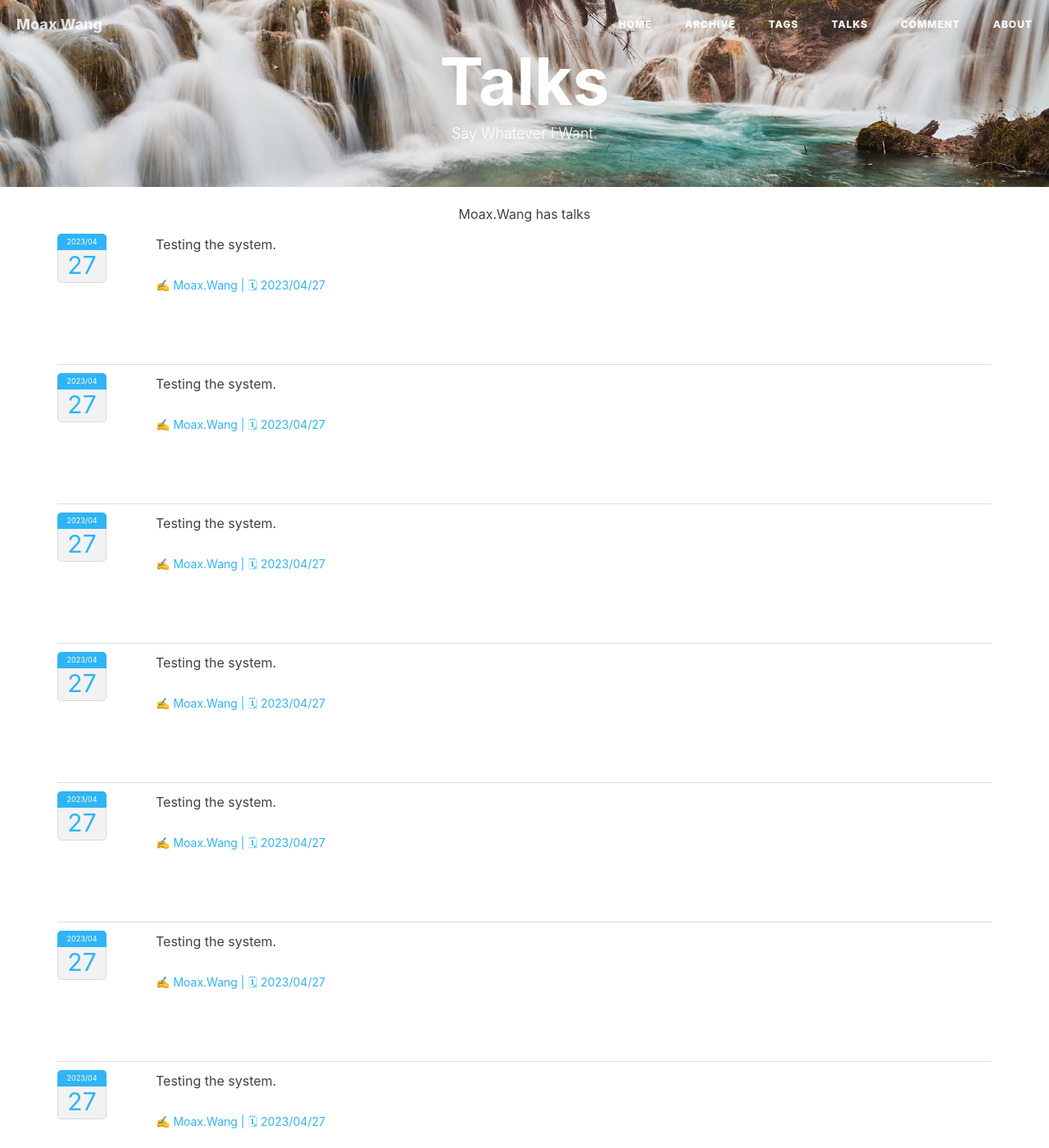
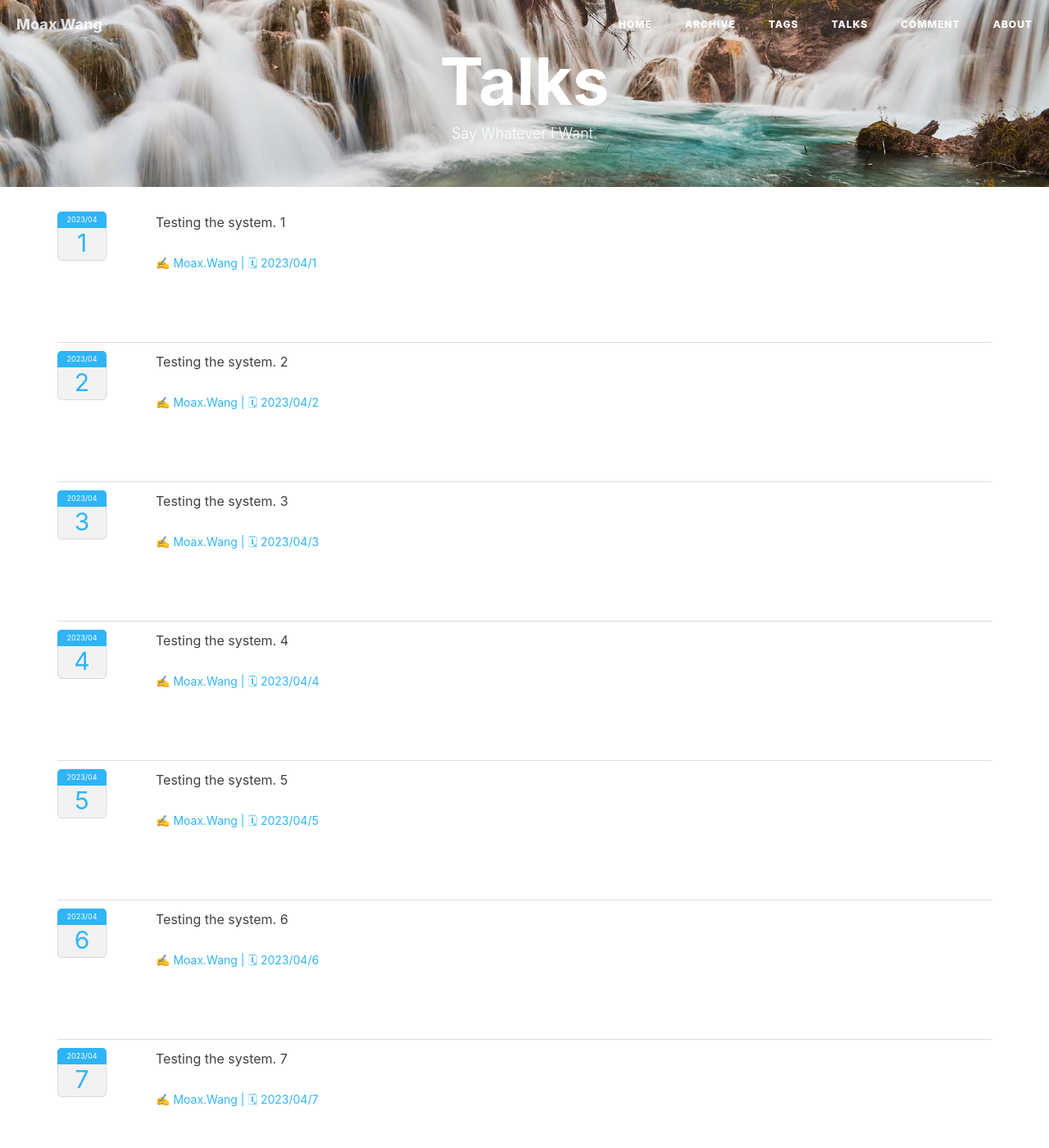
Before and after one commit to WinchellWang/winchellwang.github.io, a Jekyll site: the page built from 3talk.html, in a window 1280 px wide and 1400 px high. Shown: the whole window at 82% size. Built offline with Jekyll 4.4.1, drawn with Linux system fonts in a browser that asks for light colours; nearby versions of some CDN libraries; comment, search, counter and statistics services are not loaded; some of the changed text lies outside the part shown; grey boxes are pictures that could not be loaded.

Commit message:
Layout Update

```diff
--- a/3talk.html
+++ b/3talk.html
@@ -137,26 +137,6 @@
 <!-- Main Content start-->
 <div class="container">
 
-<!-- <div class="hexo-douban-tabs">
-    <a class="hexo-douban-tab" id="hexo-douban-tab1" rel="external">
-        </a>
-    <a class="hexo-douban-tab" id="hexo-douban-tab2" rel="external">
-        </a>
-    <a class="hexo-douban-tab" id="hexo-douban-tab3" href="javascript:;" rel="external">
-        My Small Talks.</a>
-</div> -->
-
-<!-- 说说统计 开始 -->
-<div align="center">
-    Moax.Wang has
-    <script language="JavaScript">
-    var numitem1 = document.getElementById('hexo-douban-item1').getElementsByClassName('hexo-douban-item').length;
-    document.write(numitem1)
-    </script>
-    talks
-</div>
-<!-- 说说统计 结束 -->
-
 <div>
   <div id="hexo-douban-item1">
 
@@ -191,6 +171,18 @@
     </div>
 </div>
 <!-- Main Content end-->
+
+<!-- 说说统计 开始 -->
+<div align="center">
+    Moax.Wang has
+    <script language="JavaScript">
+    var numitem1 = document.getElementById('hexo-douban-item1').getElementsByClassName('hexo-douban-item').length;
+    document.write(numitem1)
+    </script>
+    talks
+</div>
+<!-- 说说统计 结束 -->
+
 </div>
 
 <!-- 标签切换脚本 -->
--- a/_data/talks.yml
+++ b/_data/talks.yml
@@ -1,63 +1,63 @@
-- mytalk: "Testing the system."    #说说内容
+- mytalk: "Testing the system. 1"    #说说内容
   talkmonth: "2023/04"    #年月格式‘2019年10’
-  talkday: "27"    #日期‘日’
+  talkday: "1"    #日期‘日’
 
-- mytalk: "Testing the system."    #说说内容
+- mytalk: "Testing the system. 2"    #说说内容
   talkmonth: "2023/04"    #年月格式‘2019年10’
-  talkday: "27"    #日期‘日’
+  talkday: "2"    #日期‘日’
 
-- mytalk: "Testing the system."    #说说内容
+- mytalk: "Testing the system. 3"    #说说内容
   talkmonth: "2023/04"    #年月格式‘2019年10’
-  talkday: "27"    #日期‘日’
+  talkday: "3"    #日期‘日’
 
-- mytalk: "Testing the system."    #说说内容
+- mytalk: "Testing the system. 4"    #说说内容
   talkmonth: "2023/04"    #年月格式‘2019年10’
-  talkday: "27"    #日期‘日’
+  talkday: "4"    #日期‘日’
 
-- mytalk: "Testing the system."    #说说内容
+- mytalk: "Testing the system. 5"    #说说内容
   talkmonth: "2023/04"    #年月格式‘2019年10’
-  talkday: "27"    #日期‘日’
+  talkday: "5"    #日期‘日’
 
-- mytalk: "Testing the system."    #说说内容
+- mytalk: "Testing the system. 6"    #说说内容
   talkmonth: "2023/04"    #年月格式‘2019年10’
-  talkday: "27"    #日期‘日’
+  talkday: "6"    #日期‘日’
 
-- mytalk: "Testing the system."    #说说内容
+- mytalk: "Testing the system. 7"    #说说内容
   talkmonth: "2023/04"    #年月格式‘2019年10’
-  talkday: "27"    #日期‘日’
+  talkday: "7"    #日期‘日’
 
-- mytalk: "Testing the system."    #说说内容
+- mytalk: "Testing the system. 8"    #说说内容
   talkmonth: "2023/04"    #年月格式‘2019年10’
-  talkday: "27"    #日期‘日’
+  talkday: "8"    #日期‘日’
 
-- mytalk: "Testing the system."    #说说内容
+- mytalk: "Testing the system. 9"    #说说内容
   talkmonth: "2023/04"    #年月格式‘2019年10’
-  talkday: "27"    #日期‘日’
+  talkday: "9"    #日期‘日’
 
-- mytalk: "Testing the system."    #说说内容
+- mytalk: "Testing the system. 10"    #说说内容
   talkmonth: "2023/04"    #年月格式‘2019年10’
-  talkday: "27"    #日期‘日’
+  talkday: "10"    #日期‘日’
 
-- mytalk: "Testing the system."    #说说内容
+- mytalk: "Testing the system. 11"    #说说内容
   talkmonth: "2023/04"    #年月格式‘2019年10’
-  talkday: "27"    #日期‘日’
+  talkday: "11"    #日期‘日’
 
-- mytalk: "Testing the system."    #说说内容
+- mytalk: "Testing the system. 12"    #说说内容
   talkmonth: "2023/04"    #年月格式‘2019年10’
-  talkday: "27"    #日期‘日’
+  talkday: "12"    #日期‘日’
 
-- mytalk: "Testing the system."    #说说内容
+- mytalk: "Testing the system. 13"    #说说内容
   talkmonth: "2023/04"    #年月格式‘2019年10’
-  talkday: "27"    #日期‘日’
+  talkday: "13"    #日期‘日’
 
-- mytalk: "Testing the system."    #说说内容
+- mytalk: "Testing the system. 14"    #说说内容
   talkmonth: "2023/04"    #年月格式‘2019年10’
-  talkday: "27"    #日期‘日’
+  talkday: "14"    #日期‘日’
 
-- mytalk: "Testing the system."    #说说内容
+- mytalk: "Testing the system. 15"    #说说内容
   talkmonth: "2023/04"    #年月格式‘2019年10’
-  talkday: "27"    #日期‘日’
+  talkday: "15"    #日期‘日’
 
-- mytalk: "Testing the system."    #说说内容
+- mytalk: "Testing the system. 16"    #说说内容
   talkmonth: "2023/04"    #年月格式‘2019年10’
-  talkday: "27"    #日期‘日’
+  talkday: "16"    #日期‘日’
```
Also changed, not shown: other parts of 3talk.html (+0 -6 lines).
